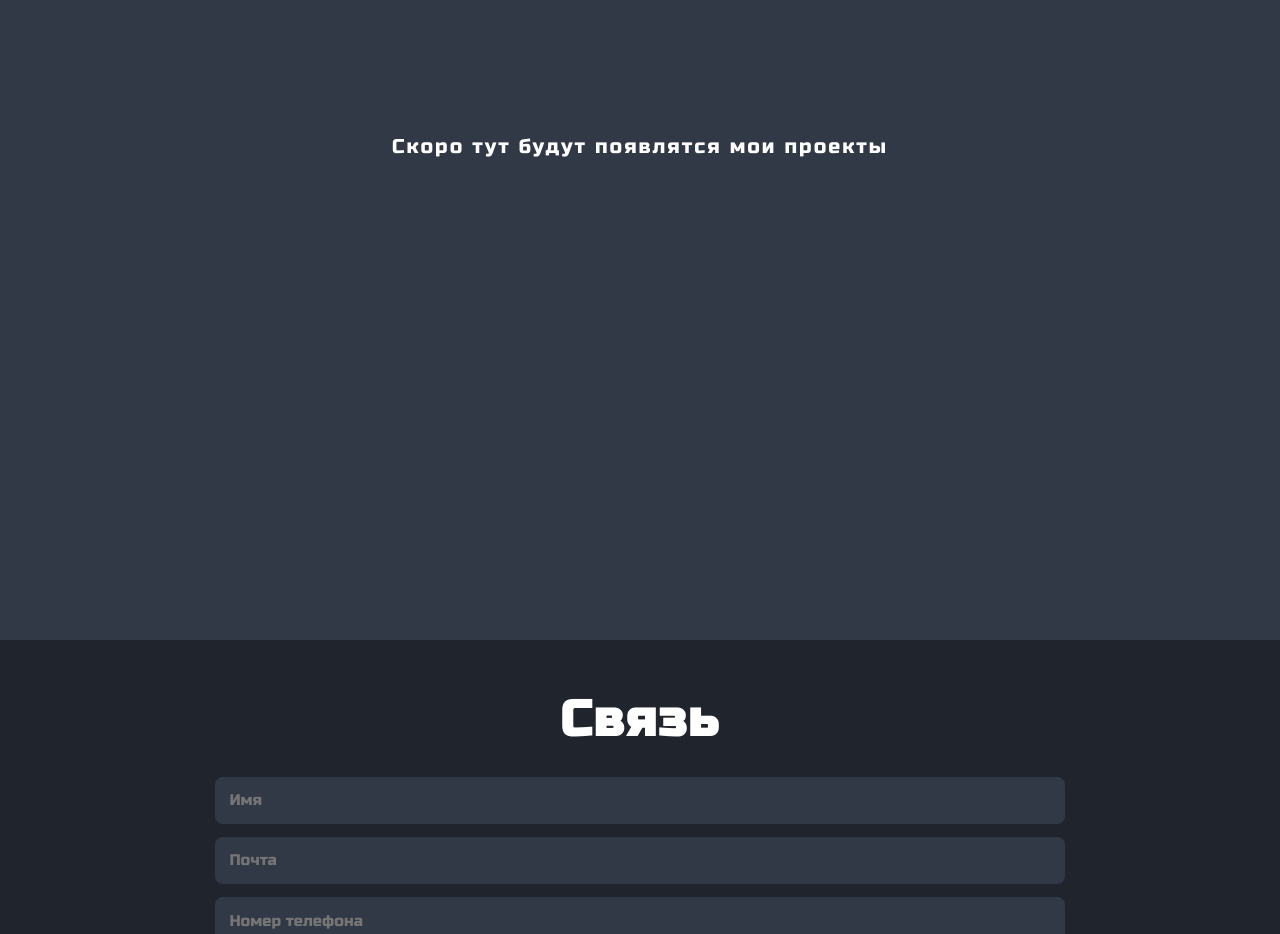
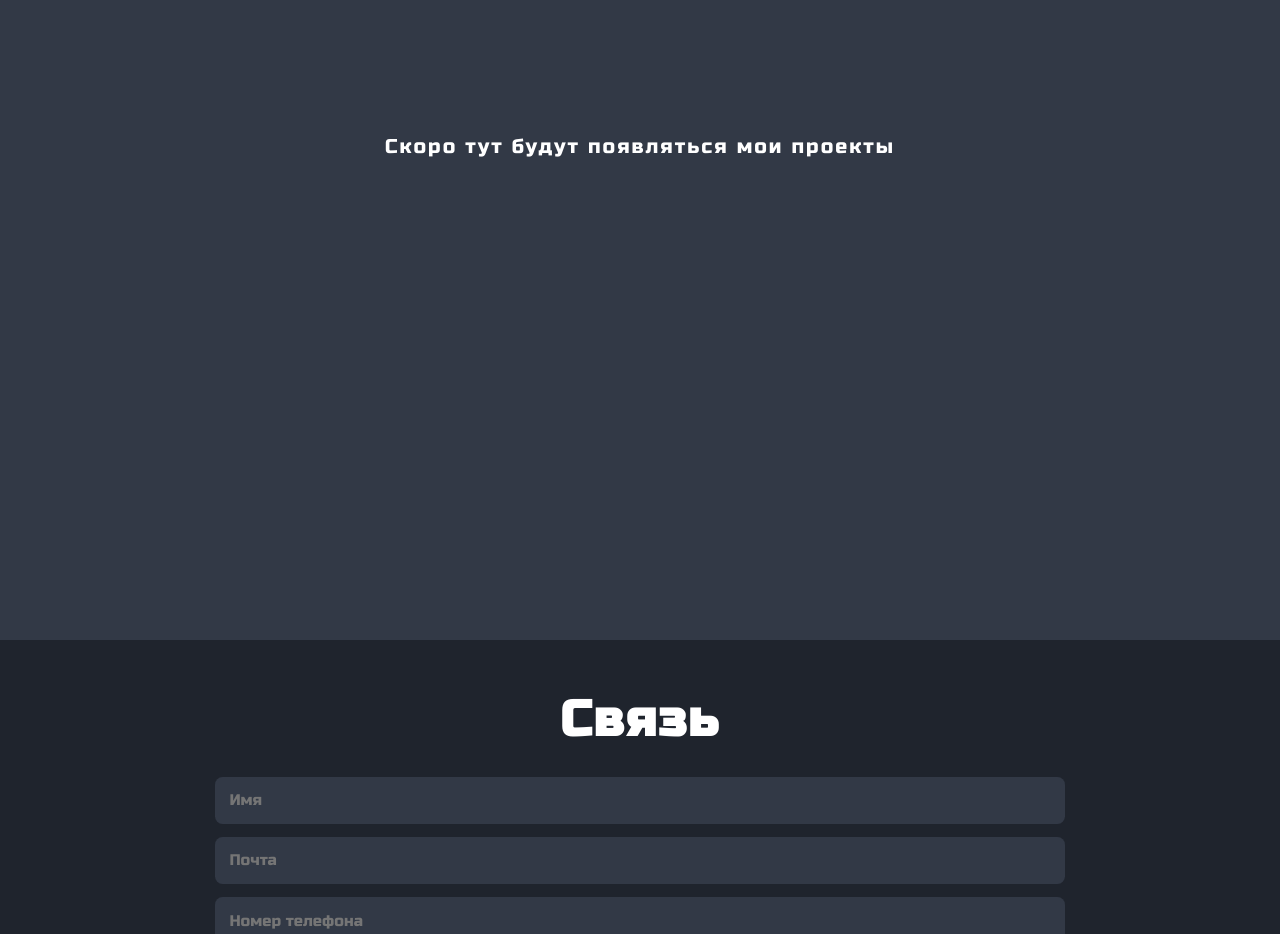
Before and after one commit to Tony4575/igor.github.io, a plain HTML site: page index.html in a window 1280 px wide. Shown: the part 2560-3494 px from the top of the page. Drawn offline with nearby package versions, Linux system fonts and the light colour scheme.

Commit message:
Update index.html

```diff
--- a/index.html
+++ b/index.html
@@ -96,7 +96,7 @@
 
     <section class="portfolio" id="portfolio">
       <h2 class="heading">Портфолио</h2>
-      <p>Скоро тут будут появлятся мои проекты</p>
+      <p>Скоро тут будут появляться мои проекты</p>
     </section>
 
     <section class="contact" id="contact">
```
